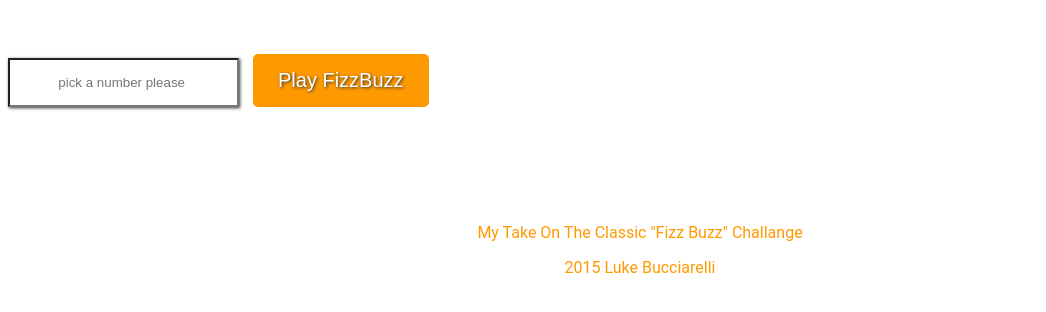
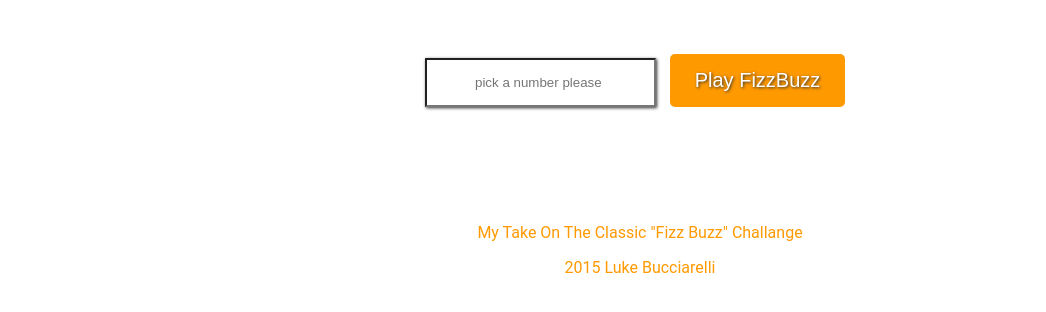
Before and after one commit to LukeBucciarelli/Fizz-Buzz-, a plain HTML site: page index.html in a window 1280 px wide. Shown: the part 162-474 px from the top of the page, without its empty margins (0-1046 px from the left). Drawn offline with nearby package versions, Linux system fonts and the light colour scheme.

Commit message:
center input items

```diff
--- a/index.html
+++ b/index.html
@@ -12,29 +12,19 @@
   <h1> Luke's FizzBuzz Game </h1>
 
   <body>
-
+    <div class="input-wrapper">
       <input class="inputitem" type="text" placeholder="pick a number please "></input>
-
       <button class="fizzBuzzButton">Play FizzBuzz</button>
+    </div>
 
     <li class="outputlist"></li>
 
-
     <footer class="social">
       <div class="content">
-
         <p>My Take On The Classic "Fizz Buzz" Challange</p>
-
         <p>2015 Luke Bucciarelli </p>
-
-
-
-
-
       </div>
-
     </footer>
 
   </body>
-
 </html>
--- a/style.css
+++ b/style.css
@@ -1,6 +1,8 @@
+.input-wrapper {
+    text-align: center;
+}
+
 .inputitem {
-
-
     box-shadow: 1px 1px 3px #333333;
 	text-align: center;
 	color: #FF9900;
```
Lines whose indentation alone changed are shown as unchanged.
